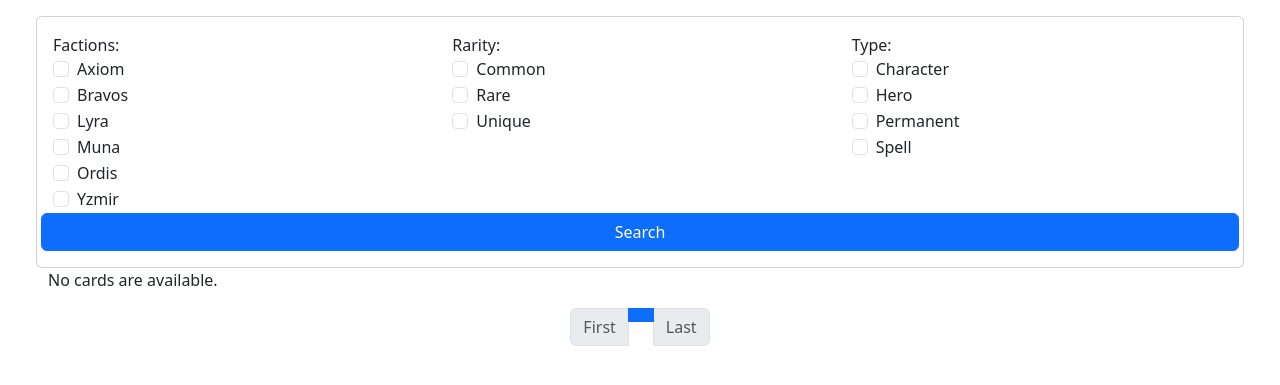
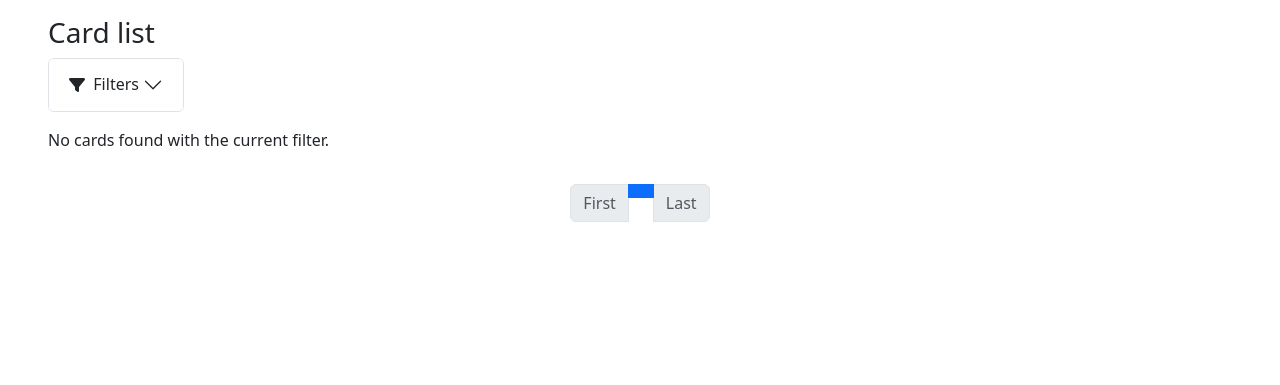
Before and after one commit to Ajordat/alteredbuilder, a Django app: page /decks/update/ in a window 1280 px wide. Shown: the part 56-441 px from the top of the page. Run offline with Django 5.2, Linux system fonts and the light colour scheme; the visitor is signed in with stand-in values (Sample User, id 1); parts of the project's set-up code (start-up, migrations or seed data) failed here and were passed over.

Commit message:
Improved card list UI

```diff
--- a/alteredbuilder/decks/templates/decks/card_list.html
+++ b/alteredbuilder/decks/templates/decks/card_list.html
@@ -1,6 +1,7 @@
 {% extends "base.html" %}
 
 {% load static %}
+{% load deck_styles %}
 
 {% block title %}Card list{% endblock %}
 
@@ -10,11 +11,25 @@
 {% endblock %}
 
 {% block content %}
-    <div class="row card">
-        <div class="card-body">
+    <h3>Card list</h3>
+    <div class="row row-cols-auto mb-3">
+        <div class="accordion" id="filterAccordion">
+            <div class="accordion-item">
+                <h2 class="accordion-header">
+    {% if request.GET|length > 1 or request.GET|length == 1 and "page" not in request.GET.keys %}
+                    <button class="accordion-button" type="button" data-bs-toggle="collapse" data-bs-target="#collapseFilter" aria-expanded="true" aria-controls="collapseFilter"><i class="fa-solid fa-filter"></i>&nbsp; Filters&nbsp;</button>
+                </h2>
+                <div id="collapseFilter" class="accordion-collapse collapse show" data-bs-parent="#filterAccordion">
+    {% else %}
+                    <button class="accordion-button collapsed" type="button" data-bs-toggle="collapse" data-bs-target="#collapseFilter" aria-expanded="false" aria-controls="collapseFilter"><i class="fa-solid fa-filter"></i>&nbsp; Filters&nbsp;</button>
+                </h2>
+                <div id="collapseFilter" class="accordion-collapse collapse" data-bs-parent="#filterAccordion">
+    {% endif %}
+                    <div class="accordion-body">
+                        <div class="col">
                             <div class="row">
                                 <div class="col">
-                    Factions:
+                                    <b>Factions</b>
                                     {% include "./snippets/filter_checkbox.html" with label="Axiom" value="AX" %}
                                     {% include "./snippets/filter_checkbox.html" with label="Bravos" value="BR" %}
                                     {% include "./snippets/filter_checkbox.html" with label="Lyra" value="LY" %}
@@ -23,29 +38,35 @@
                                     {% include "./snippets/filter_checkbox.html" with label="Yzmir" value="YZ" %}
                                 </div>
                                 <div class="col">
-                    Rarity:
+                                    <b>Rarity</b>
                                     {% include "./snippets/filter_checkbox.html" with label="Common" value="C" %}
                                     {% include "./snippets/filter_checkbox.html" with label="Rare" value="R" %}
                                     {% include "./snippets/filter_checkbox.html" with label="Unique" value="U" %}
                                 </div>
                                 <div class="col">
-                    Type:
+                                    <b>Type</b>
                                     {% include "./snippets/filter_checkbox.html" with label="Character" value="character" %}
                                     {% include "./snippets/filter_checkbox.html" with label="Hero" value="hero" %}
                                     {% include "./snippets/filter_checkbox.html" with label="Permanent" value="permanent" %}
                                     {% include "./snippets/filter_checkbox.html" with label="Spell" value="spell" %}
                                 </div>
                             </div>
-            <div class="row">
+                            <div class="row mt-2">
+                                <div class="col">
                                     <button type="submit" class="btn btn-primary" id="filterSearchButton">Search</button>
                                 </div>
                             </div>
                         </div>
-    <div class="row gy-5">
+                    </div>
+                </div>
+            </div>
+        </div>
+    </div>
+    <div class="row gy-3">
     {% for card in card_list %}
         <div class="col-xxl-2 col-xl-3 col-md-4 col-sm-6">
             <div class="card card-display">
-                <img src="{{ card.image_url }}" class="card-img-top" alt="...">
+                <img src="{{ card.image_url }}" class="card-img-top" alt="{{ card.name }}">
                 <div class="card-body">
                     <div class="dropdown">
                         <button class="btn btn-outline-secondary dropdown-toggle btn-sm" type="button" data-bs-toggle="dropdown" aria-expanded="false">Options</button>
@@ -62,11 +83,13 @@
             </div>
         </div>
     {% empty %}
-        <p>No cards are available.</p>
+        <p>No cards found with the current filter.</p>
     {% endfor %}
     </div>
 
+    <div class="mt-3">
         {% include "./snippets/pagination.html" %}
+    </div>
 
     <div class="modal fade" id="add-card-modal" tabindex="-1" aria-labelledby="add-card-modalLabel" aria-hidden="true">
         <div class="modal-dialog">
@@ -76,7 +99,7 @@
                     <button type="button" class="btn-close" data-bs-dismiss="modal" aria-label="Close"></button>
                 </div>
                 <div class="modal-body">
-                    <form action="{% url 'update-deck' %}?page={{ page_obj.number }}" method="post" id="update-deck-form">
+                    <form action="{% url 'update-deck' %}?{% inject_params request.GET page=page_obj.number %}" method="post" id="update-deck-form">
                         {% csrf_token %}
 
                         <label for="{{ form.quantity.id_for_label }}" class="col-form-label">Card:</label>
--- a/alteredbuilder/decks/templates/decks/snippets/filter_checkbox.html
+++ b/alteredbuilder/decks/templates/decks/snippets/filter_checkbox.html
@@ -1,5 +1,5 @@
 
 <div class="form-check">
     <input class="form-check-input" type="checkbox" value="{{ value }}" id="filter{{ label }}" {% if value in checked_filters %}checked{% endif %}>
-    <label class="form-check-label" for="filter{{ label }}">{{ label }}</label>
+    <label class="form-check-label" for="filter{{ label }}"><span class="{{value}}">{{ label }}</span></label>
 </div>
```
Also changed, not shown: alteredbuilder/decks/static/css/styles.css (+27 -0 lines). Lines whose indentation alone changed are shown as unchanged.
